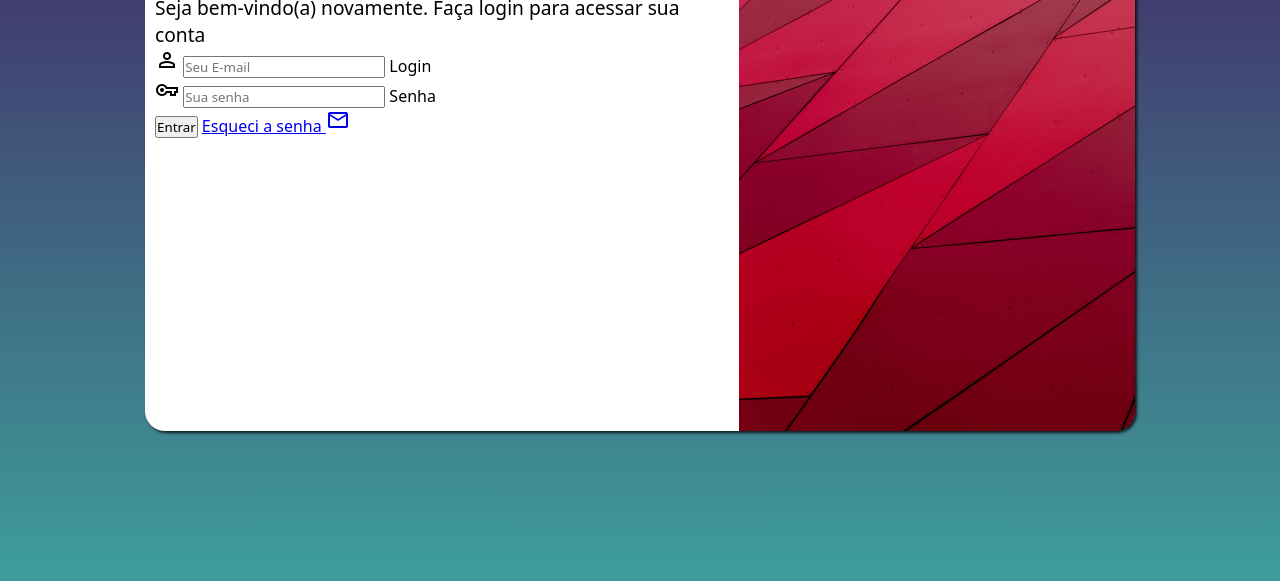
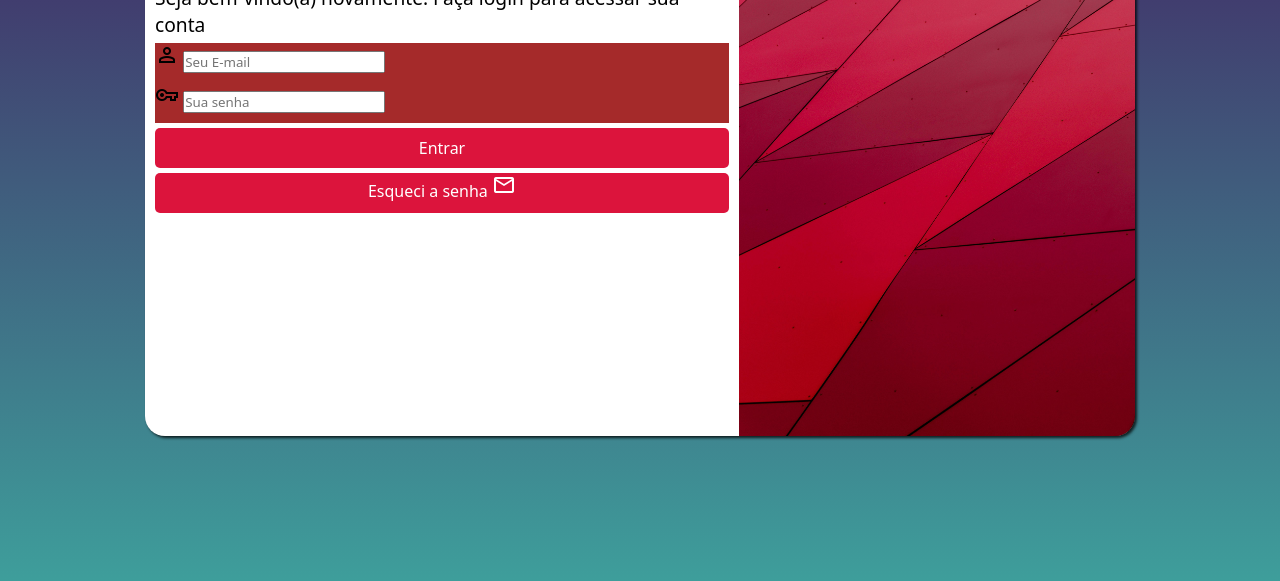
Before and after one commit to MrCamilinho/projeto-login, a plain HTML site: page index.html in a window 1280 px wide. Shown: the part 219-800 px from the top of the page. Drawn offline with nearby package versions, Linux system fonts and the light colour scheme.

Commit message:
atualização

```diff
--- a/estilos/style.css
+++ b/estilos/style.css
@@ -21,8 +21,8 @@ main {
 
 #login {
     background-color: white;
-    width: 255px;
-    height: 500px;
+    width: 260px;
+    height: 510px;
     border-radius: 20px;
     box-shadow: 2px 2px 3px rgba(0, 0, 0, 0.788);
     overflow: hidden;
@@ -48,9 +48,56 @@ main {
 
 #formulario > h1 {
     text-align: center;
-    margin-bottom: 10px;
+    margin-bottom: 5px;
 }
 
 #formulario > p {
     font-size: 0.9em;
+    margin-bottom: 5px;
 }
+
+.campo {
+    background-color: brown;
+    height: 40px;
+
+}
+
+div > label {
+    display: none;
+}
+
+form > input[type=submit] {
+    background-color: crimson;
+    color: white;
+    font-size: 1em;
+    width: 100%;
+    height: 40px;
+    border: none;
+    border-radius: 5px;
+    cursor: pointer;
+    margin-top: 5px;
+    display: block;
+}
+
+form > input[type=submit]:hover {
+    background-color: red;
+
+}
+
+.botao {
+    background-color: crimson;
+    color: white;
+    font-size: 1em;
+    text-align: center;
+    text-decoration: none;
+    border-radius: 5px;
+    width: 100%;
+    height: 40px;
+    margin-top: 5px;
+    display: block;
+
+}
+
+.botao:hover {
+    background-color: red;
+}
--- a/index.html
+++ b/index.html
@@ -31,7 +31,7 @@
                         <label for="senha">Senha</label>
                     </div>
                     <input type="submit" value="Entrar">
-                    <a href="esqueci.html">Esqueci a senha <span class="material-symbols-outlined">mail</span></a>
+                    <a href="esqueci.html" class="botao">Esqueci a senha <span class="material-symbols-outlined">mail</span></a>
                 </form>
 
             </div>
```
